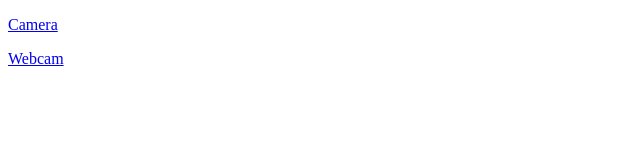
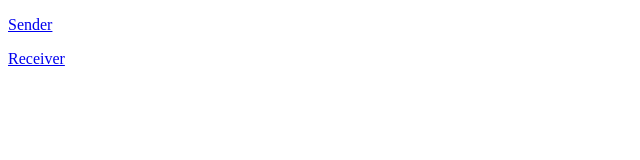
Before and after one commit to coolguy284/phone-cam-to-pc-converter, a website: page websites/public/index.html in a window 1280 px wide. Shown: the full height of the page, 0-640 px from the left. Drawn offline with Linux system fonts and the light colour scheme.

Commit message:
rename pages to sender/receiver
Signed-off-by: coolguy284 <coolguy284v64@gmail.com>

```diff
--- a/websites/public/index.html
+++ b/websites/public/index.html
@@ -2,7 +2,7 @@
 <html>
   <head><title>Index</title></head>
   <body>
-    <p><a href = 'camera.html'>Camera</a></p>
-    <p><a href = 'webcam.html'>Webcam</a></p>
+    <p><a href = 'sender.html'>Sender</a></p>
+    <p><a href = 'receiver.html'>Receiver</a></p>
   </body>
 </html>
```
Also changed, not shown: websites/public/receiver.html (renamed from websites/public/webcam.html), websites/public/sender.html (renamed from websites/public/camera.html).
